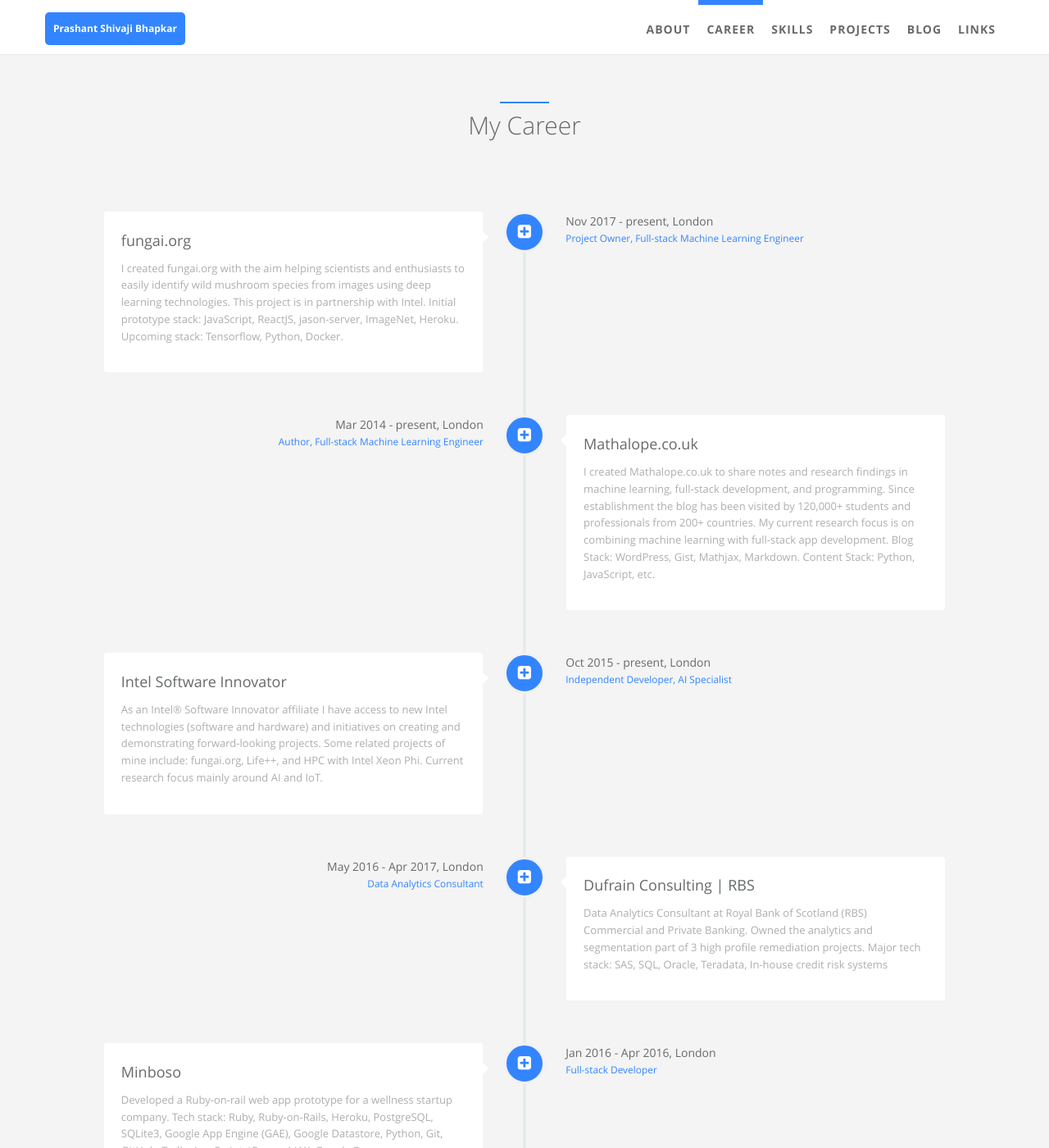
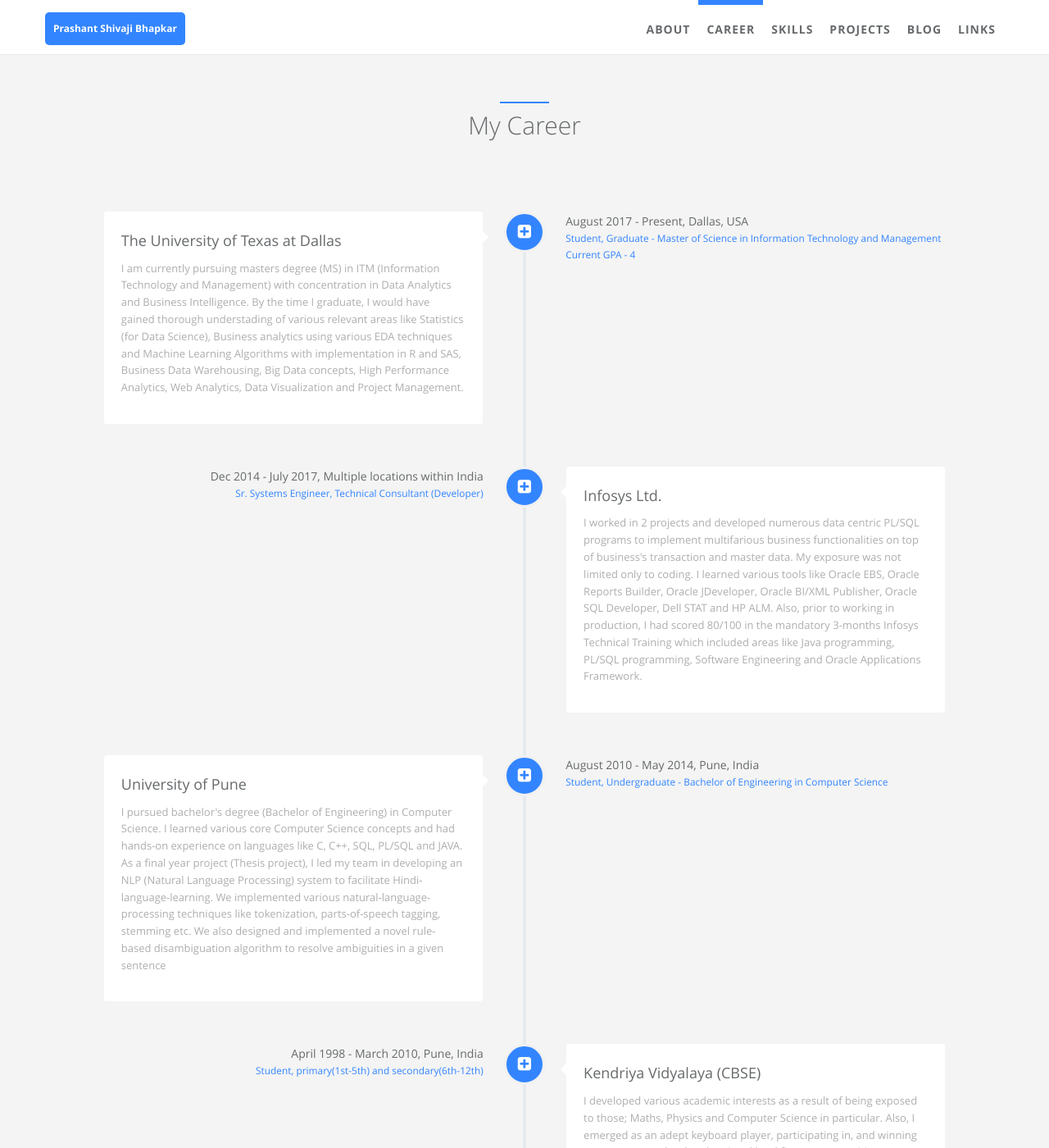
Before and after one commit to PrashantShivajiBhapkar/PrashantShivajiBBhapkar.github.io, a Jekyll site: the page built from index.html, in a window 1280 px wide and 1400 px high, scrolled down 818 px. Shown: the whole window at 82% size. Built offline with Jekyll 4.4.1, drawn with Linux system fonts in a browser that asks for light colours; some of the changed text lies outside the part shown.

Commit message:
added career details

```diff
--- a/_data/index/careers.yml
+++ b/_data/index/careers.yml
@@ -2,144 +2,48 @@
 # if you don't have language feature(language.yml is empty), ignore "i18n" items
 
 - name:
-    detail: fungai.org
+    detail: The University of Texas at Dallas
   desc:
     detail: >
-      I created fungai.org with the aim helping scientists and enthusiasts to easily identify wild mushroom species
-      from images using deep learning technologies. This project is in partnership with Intel.
-      Initial prototype stack: JavaScript, ReactJS, jason-server, ImageNet, Heroku.
-      Upcoming stack: Tensorflow, Python, Docker.
-
+      I am currently pursuing masters degree (MS) in ITM (Information Technology and Management) with concentration in Data Analytics and Business Intelligence. By the time I graduate, I would have gained thorough understading of various relevant areas like Statistics (for Data Science), Business analytics using various EDA techniques and Machine Learning Algorithms with implementation in R and SAS, Business Data Warehousing, Big Data concepts, High Performance Analytics, Web Analytics, Data Visualization and Project Management.
   date:
-    detail: Nov 2017 - present, London
+    detail: August 2017 - Present, Dallas, USA
   job:
-    detail: Project Owner, Full-stack Machine Learning Engineer
+    detail: Student, Graduate - Master of Science in Information Technology and Management
+            Current GPA - 4
   icon: fa-plus-square
 
 - name:
-    detail: Mathalope.co.uk
+    detail: Infosys Ltd.
   desc:
     detail: >
-      I created Mathalope.co.uk to share notes and research findings in machine learning, full-stack development, and
-      programming. Since establishment the blog has been visited by 120,000+ students and professionals from
-      200+ countries. My current research focus is on combining machine learning with full-stack app development.
-      Blog Stack: WordPress, Gist, Mathjax, Markdown. Content Stack: Python, JavaScript, etc.
+      I worked in 2 projects and developed numerous data centric PL/SQL programs to implement multifarious business functionalities on top of business's transaction and master data. My exposure was not limited only to coding. I learned various tools like Oracle EBS, Oracle Reports Builder, Oracle JDeveloper, Oracle BI/XML Publisher, Oracle SQL Developer, Dell STAT and HP ALM. Also, prior to working in production, I had scored 80/100 in the mandatory 3-months Infosys Technical Training which included areas like Java programming, PL/SQL programming, Software Engineering and Oracle Applications Framework.
   date:
-    detail: Mar 2014 - present, London
+    detail: Dec 2014 - July 2017, Multiple locations within India
   job:
-    detail: Author, Full-stack Machine Learning Engineer
+    detail: Sr. Systems Engineer, Technical Consultant (Developer)
   icon: fa-plus-square
 
 - name:
-    detail: Intel Software Innovator
+    detail: University of Pune
   desc:
     detail: >
-      As an Intel® Software Innovator affiliate I have access to new Intel technologies (software and hardware)
-      and initiatives on creating and demonstrating forward-looking projects. Some related projects of mine include:
-      fungai.org, Life++, and HPC with Intel Xeon Phi. Current research focus mainly around AI and IoT.
+      I pursued bachelor's degree (Bachelor of Engineering) in Computer Science. I learned various core Computer Science concepts and had hands-on experience on languages like C, C++, SQL, PL/SQL and JAVA. As a final year project (Thesis project), I led my team in developing an NLP (Natural Language Processing) system to facilitate Hindi-language-learning. We implemented various natural-language-processing techniques like tokenization, parts-of-speech tagging, stemming etc. We also designed and implemented a novel rule-based disambiguation algorithm to resolve ambiguities in a given sentence
   date:
-    detail: Oct 2015 - present, London
+    detail: August 2010 - May 2014, Pune, India
   job:
-    detail: Independent Developer, AI Specialist
+    detail: Student, Undergraduate - Bachelor of Engineering in Computer Science
   icon: fa-plus-square
 
 - name:
-    detail: Dufrain Consulting | RBS
+    detail: Kendriya Vidyalaya (CBSE)
   desc:
     detail: >
-      Data Analytics Consultant at Royal Bank of Scotland (RBS) Commercial and Private Banking.
-      Owned the analytics and segmentation part of 3 high profile remediation projects.
-      Major tech stack: SAS, SQL, Oracle, Teradata, In-house credit risk systems
+      I developed various academic interests as a result of being exposed to those; Maths, Physics and Computer Science in particular. Also, I emerged as an adept keyboard player, participating in, and winning numerous state level and national level fine-art-competitions.
   date:
-    detail: May 2016 - Apr 2017, London
+    detail: April 1998 - March 2010, Pune, India
   job:
-    detail: Data Analytics Consultant
-  icon: fa-plus-square
-
-- name:
-    detail: Minboso
-  desc:
-    detail: >
-      Developed a Ruby-on-rail web app prototype for a wellness startup company.
-      Tech stack: Ruby, Ruby-on-Rails, Heroku, PostgreSQL, SQLite3, Google App Engine (GAE), Google Datastore,
-      Python, Git, GitHub, Trello, JavaScript, jQuery, AJAX, Google Docs.
-  date:
-    detail: Jan 2016 - Apr 2016, London
-  job:
-    detail: Full-stack Developer
-  icon: fa-plus-square
-
-- name:
-    detail: 11 Hackathons over 11 weeks
-  desc:
-    detail: >
-      Took 3 months off and did 11 hackathons over 11 weeks.
-      Major highlights: 2nd place (5000 EURO) team award at the Allianz Connected Life Hackathon,best use of DARPA
-      open source tools in a Ministry of Defence (MoD) Hackathon, and meeting a bunch of long-term friends.
-      These experiences motivated me to become better in open source developments.
-  date:
-    detail: Oct 2015 - Dec 2015, London
-  job:
-    detail: Hackathon Competitor, Developer
-  icon: fa-plus-square
-
-- name:
-    detail: Citi, London
-  desc:
-    detail: >
-      Senior Data Analytics Developer and Assistant Vice President (AVP) of a large global investment bank at
-      Canary Wharf. Collaborated with a global remote team of tech and non-tech domain experts and senior
-      stakeholders based across London, New York, Singapore and Japan. Designed, developed and implemented the
-      global roll-out of a fully automated (SAS and SQL based) early-warning web reporting and forecast analytics
-      tool and process that helped protect the bank’s estate of 100,000 production systems from risk of overloading.
-      Used by 400+ global support teams to form preventative actions against the high risk cases. I also did many
-      other things at the earlier part at the bank - mostly within the technology and operation areas.
-      Tech Stack: SAS, SQL, Oracle, AutoSys Batch Scheduling, Windows / UNIX scripts, internal bank-wide databases.
-  date:
-    detail: Aug 2008 - Sep 2015, London
-  job:
-    detail: Assistant Vice President (AVP), Senior Data Analytics Developer, SAS Programmer
-  icon: fa-plus-square
-
-- name:
-    detail: Imperial College London
-  desc:
-    detail: >
-      MEng Aeronautical Engineering (2:1). All things aeroplanes such as aerodynamics (the airflow round the wings),
-      aircraft structures (the wings and body), thermodynamics (the engines), numerical simulation with programming
-      (Matlab and Fortran), Helicopter mechanics, incredible amount of maths and calculus, and finally a 4-month
-      ERASMAS exchange at Instituto Superior Técnico (IST) based in Lisbon/ Portugal - learning and writing up a thesis
-      on GPS. Met some amazing friends and surfed for the first time. During the earlier days I also did some
-      volunteering at the London Science Museum (building scientific databases) and Natural History Museum
-      (dissecting mosquitoes samples for malaria researches).
-  date:
-    detail: Aug 2004 - Aug 2008, London
-  job:
-    detail: Aeronautical Engineer, Undergraduate
-  icon: fa-plus-square
-
-- name:
-    detail: Cathay Pacific Airways
-  desc:
-    detail: >
-      Engineer at Cathay Pacific Engineering Department (Power-plant Team), with a focus on ensuring all
-      the aircraft engines are well maintained and ready to serve the fleets.
-  date:
-    detail: Jul 2007 - Aug 2008, Hong Kong
-  job:
-    detail: Aeronautical Engineer, Summer Intern
-  icon: fa-plus-square
-
-- name:
-    detail: Rolls Royce
-  desc:
-    detail: >
-      As a result of winning a short essay writing competition I was invited to a 3-week design workshop hosted
-      by Rolls-Royce, University of Sheffield and the European Association of Aerospace Students (EUROAVIA).
-  date:
-    detail: Jul 2007 - Jul 2007, Derby (UK)
-  job:
-    detail: Aerospace Engineer, EUROAVIA Project Team
+    detail: Student, primary(1st-5th) and secondary(6th-12th)
   icon: fa-plus-square
 
 #- name:
```
